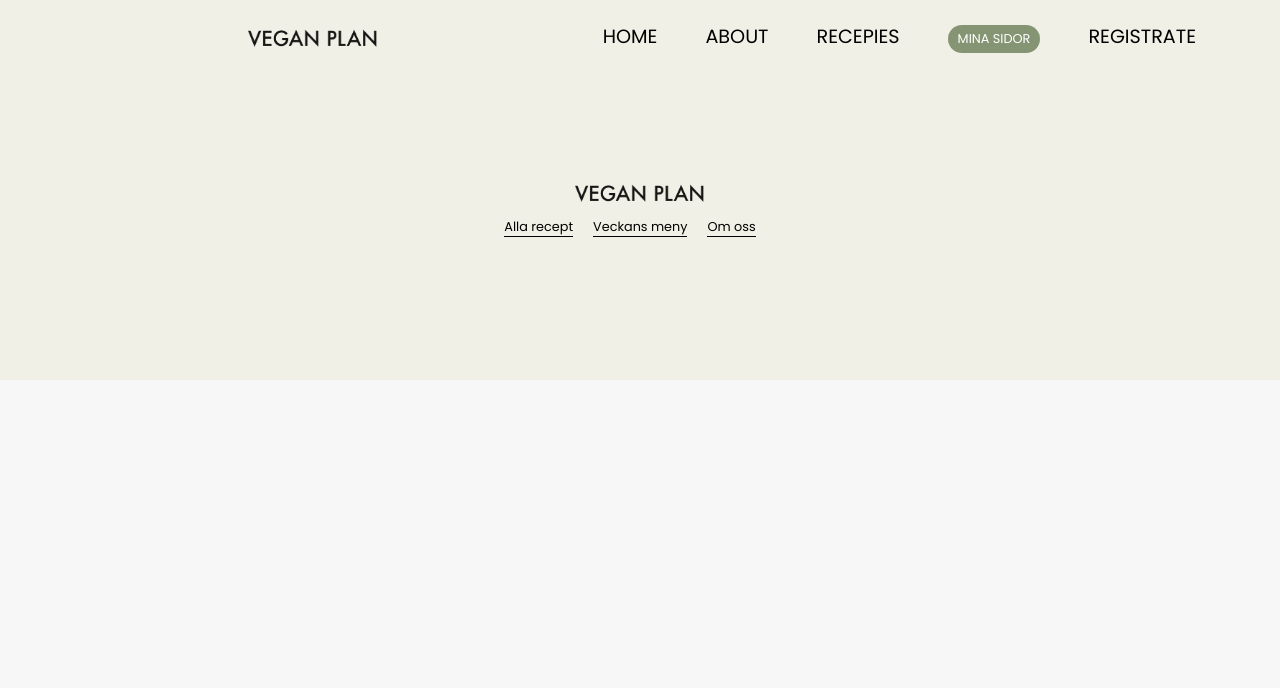
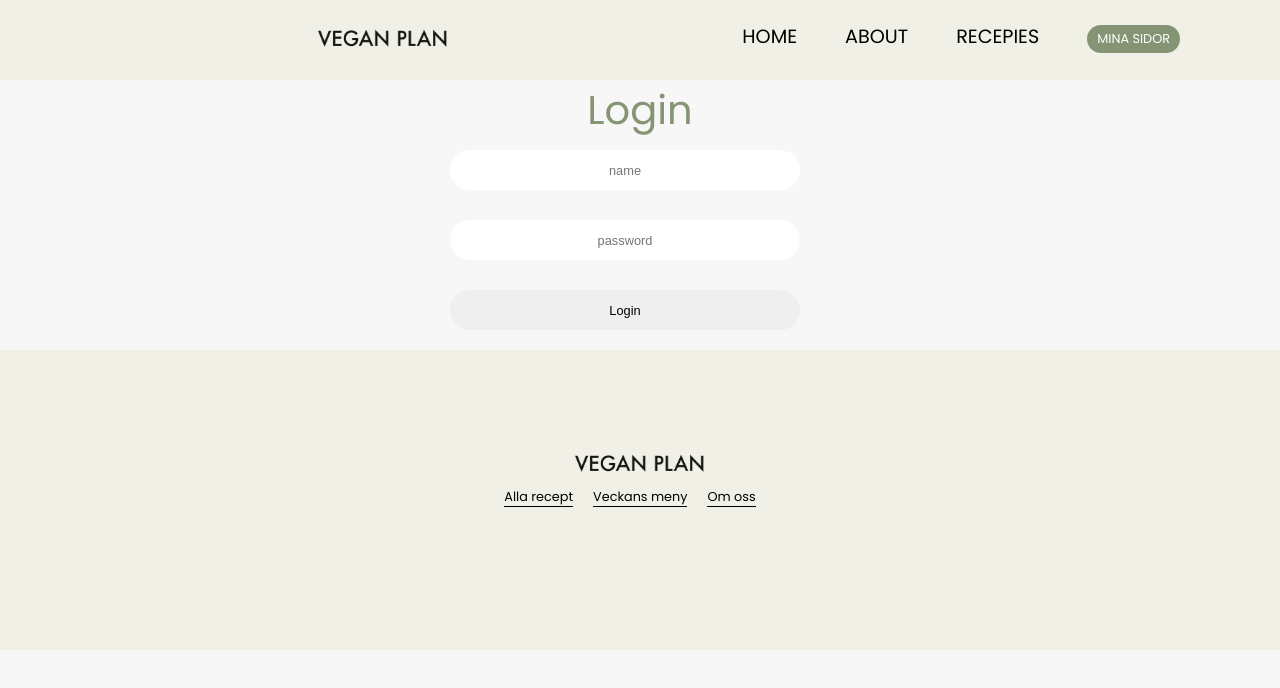
Before and after one commit to rebecka-oscarsson/vegan-plan, a React (Create React App) app: page /login in a window 1280 px wide. Shown: the top 688 px of the page. Built offline with nearby package versions, Linux system fonts and the light colour scheme; no server answers; data requests are answered from the project's data file.

Commit message:
länk från about-sidan till reg och login

```diff
--- a/src/App.js
+++ b/src/App.js
@@ -4,8 +4,9 @@ import Navbar from "./components/Navbar";
 import Recipes from "./components/Recipes";
 import Footer from "./components/Footer";
 import Registrate from "./components/Registrate";
+import Login from "./components/Login";
+
 import Axios from "axios";
-
 
 import AboutUs from "./components/AboutUs";
 import SingleRecipe from "./components/SingleRecipe";
@@ -49,6 +50,14 @@ const App = () => {
     );
   };
 
+  // Post request till db, login
+  const onLogin = (user) => {
+    console.log(user);
+    Axios.post("http://localhost:3002/login", user).then((res) =>
+      console.log(res.data)
+    );
+  };
+
   return (
     <>
       <Router>
@@ -70,6 +79,8 @@ const App = () => {
             />
             <Route path="/recept/:id" element={<SingleRecipe />} />
             <Route path="/about" element={<AboutUs />} />
+            <Route path="/login" element={<Login onLogin={onLogin} />} />
+
             <Route
               path="/registrate"
               element={<Registrate onAddNewUser={onAddNewUser} />}
--- /dev/null
+++ b/src/components/Login.jsx
@@ -0,0 +1,40 @@
+import React, { useState } from "react";
+
+const Login = ({ onLogin }) => {
+  const [userName, setUserName] = useState("");
+  const [password, setPassword] = useState("");
+
+  const login = (e) => {
+    e.preventDefault();
+
+    const loginUser = {
+      userName: userName,
+      password: password,
+    };
+    onLogin(loginUser);
+
+    setUserName("");
+    setPassword("");
+  };
+
+  return (
+    <div className="registrate_container">
+      <h1> Login </h1>
+      <form onSubmit={login}>
+        <input
+          type="text"
+          placeholder="name"
+          onChange={(e) => setUserName(e.target.value)}
+        />
+        <input
+          type="password"
+          placeholder="password"
+          onChange={(e) => setPassword(e.target.value)}
+        />
+        <input className="btn" type="submit" value="Login" />
+      </form>
+    </div>
+  );
+};
+
+export default Login;
--- a/src/components/Navbar.jsx
+++ b/src/components/Navbar.jsx
@@ -11,7 +11,7 @@ function NavBar() {
       <nav className="navbar">
         <div className="nav-container">
           <NavLink exact to="/" className="nav-logo">
-          <img
+            <img
               src={"./vegan-plan-logo.png"}
               width={130}
               alt="Vegan Plan logo"
@@ -60,22 +60,10 @@ function NavBar() {
                 className="nav-links"
                 onClick={handleClick}
               >
-                 <button className="btn-myPage">
-               Mina sidor
-              </button>
+                <button className="btn-myPage">Mina sidor</button>
               </NavLink>
             </li>
-            <li className="nav-item">
-              <NavLink
-                exact
-                to="/registrate"
-                activeClassName="active"
-                className="nav-links"
-                onClick={handleClick}
-              >
-                registrate
-              </NavLink>
-            </li>
+            <li className="nav-item"></li>
           </ul>
           <div className="nav-icon" onClick={handleClick}>
             <i className={click ? "fas fa-times" : "fas fa-bars"}></i>
--- a/src/components/Prenumeration.jsx
+++ b/src/components/Prenumeration.jsx
@@ -1,19 +1,33 @@
-import React from 'react';
+import React from "react";
 
 const Prenumeration = () => {
   return (
     <>
       <div className="prenumeration">
-<img className="icon-prenumeration" src={'./icon-fork.png'} width={140} alt='icon fork and knife'/>
-<h2>Ett nytt recept om dagen<br /> – enklare än så här blir det inte</h2>
-<p className="text-fat">Lorem ipsum dolor sit amet, consectetur adipiscing elit,
-   sed do eiusmod tempor incididunt ut labore et dolore magna aliqua.
+        <img
+          className="icon-prenumeration"
+          src={"./icon-fork.png"}
+          width={140}
+          alt="icon fork and knife"
+        />
+        <h2>
+          Ett nytt recept om dagen
+          <br /> – enklare än så här blir det inte
+        </h2>
+        <p className="text-fat">
+          Lorem ipsum dolor sit amet, consectetur adipiscing elit, sed do
+          eiusmod tempor incididunt ut labore et dolore magna aliqua.
         </p>
         <h3>Kostnad</h3>
         <h4>Färdig veckomeny + inköpslista</h4>
         <h3>99 kr/mån</h3>
- <button className="btn-primary">Skapa konto</button>
- <p className="text-small">Redan registrerad? Logga in</p>
+        <button className="btn-primary">
+          {" "}
+          <a href="/registrate"> Skapa konto</a>
+        </button>
+        <p className="text-small">
+          Redan registrerad? <a href="/login"> Logga in </a>
+        </p>
       </div>
     </>
   );
--- a/src/components/Registrate.jsx
+++ b/src/components/Registrate.jsx
@@ -17,16 +17,15 @@ const Registrate = ({ onAddNewUser }) => {
     };
     onAddNewUser(newUserObj);
 
-    setFullName("")
-    setUserName("")
-    setEmail("")
-    setPassword("")
+    setFullName("");
+    setUserName("");
+    setEmail("");
+    setPassword("");
   };
 
   return (
-
     <div className="registrate_container">
-        <h1> Registrate</h1>
+      <h1> Registrate</h1>
       <form onSubmit={onAdd}>
         <input
           type="text"
@@ -48,10 +47,9 @@ const Registrate = ({ onAddNewUser }) => {
           placeholder="password"
           onChange={(e) => setPassword(e.target.value)}
         />
-        <input type="submit" value="Save" />
+        <input className="btn" type="submit" value="Save" />
       </form>
     </div>
-
   );
 };
 
--- a/src/index.css
+++ b/src/index.css
@@ -52,7 +52,7 @@ h4 {
   padding: 20px;
 }
 
-.text-fat{
+.text-fat {
   font-weight: 600;
 }
 
@@ -76,7 +76,6 @@ button {
   font-size: 1.2rem;
   font-weight: 600;
   text-transform: none;
-
 }
 
 /* NAV  */
@@ -217,7 +216,6 @@ a:active {
 /* SEARCH */
 
 @media screen and (max-width: 960px) {
-
   .btn-search {
     margin: 0px;
     padding: 0px;
@@ -225,7 +223,6 @@ a:active {
   input {
     margin: 10px 10px 10px 10px;
   }
-
 }
 .search-container {
   background-color: var(--color-green);
@@ -244,7 +241,7 @@ input {
   margin-right: 30px;
   margin-bottom: 20px;
   margin-top: 10px;
-  font-size:0.8rem;
+  font-size: 0.8rem;
 }
 
 select {
@@ -253,7 +250,7 @@ select {
   border-radius: 20px;
   height: 40px;
   width: 200px;
-  font-size:0.8rem;
+  font-size: 0.8rem;
   margin-top: 10px;
   margin-bottom: 20px;
 }
@@ -280,7 +277,7 @@ input.btn-filter + label {
   background: var(--color-grey);
   color: black;
   padding: 10px 20px;
-  font-size:0.8rem;
+  font-size: 0.8rem;
   cursor: pointer;
   border-radius: 22px;
   margin-left: 20px;
@@ -293,7 +290,6 @@ input.btn-filter:checked + label {
   color: black;
   background: var(--color-yellow);
 }
-
 
 /* ABOUT */
 
@@ -310,15 +306,12 @@ input.btn-filter:checked + label {
   padding-top: 20vh;
 }
 
-
-
 .about-h1 {
   color: white;
   font-size: 2.5rem;
   font-weight: 400;
   padding: 10px 0px;
 }
-
 
 .about {
   background-color: var(--color-green);
@@ -353,6 +346,9 @@ input.btn-filter:checked + label {
   margin-bottom: 30px;
 }
 
+.btn:hover {
+  background-color: #859573;
+}
 
 /* FOOTER  */
 
@@ -373,7 +369,6 @@ footer {
   display: block;
   list-style-type: disc;
 }
-
 
 /**** navbar *****/
 .navbar {
@@ -398,7 +393,7 @@ footer {
 }
 
 .nav-logo {
-  color:  #859573;
+  color: #859573;
   align-items: center;
   margin-left: 20px;
   cursor: pointer;
@@ -438,8 +433,6 @@ footer {
   background: transparent;
   transition: width 0.7s ease, background-color 0.5s ease;
 }
-
-
 
 .nav-icon {
   display: none;
@@ -487,10 +480,8 @@ footer {
   }
 }
 
-
 /***** login compinent ****/
-.registrate_container >
-form {
+.registrate_container > form {
   text-align: center;
   display: flex;
   flex-direction: column;
@@ -498,8 +489,7 @@ form {
   align-items: center;
 }
 
-input >
-button {
+input > button {
   width: 200px;
   height: 30px;
   font-size: 20px;
```
Lines whose indentation alone changed are shown as unchanged.
